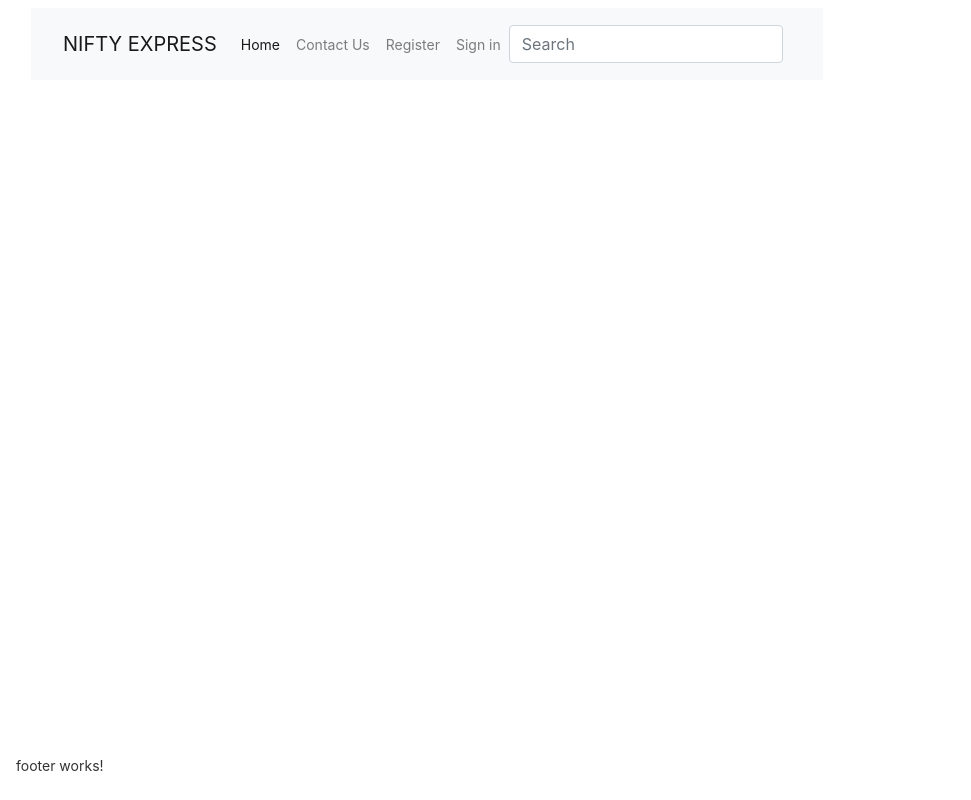
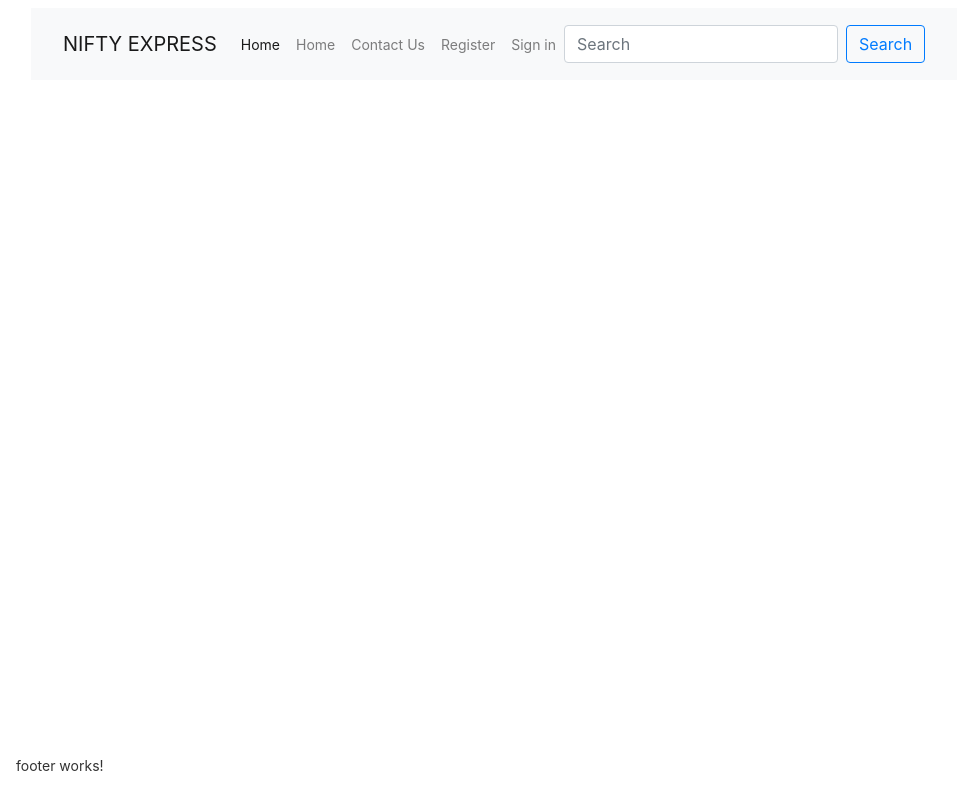
Before and after one commit to sunilshukla77/niftyexpress, an Angular app: page / in a window 1280 px wide. Shown: the whole page, without its empty margins (0-971 px from the left). Built offline with nearby package versions, Linux system fonts and the light colour scheme.

Commit message:
refactor

```diff
--- a/src/app/header/header.component.html
+++ b/src/app/header/header.component.html
@@ -14,7 +14,10 @@
     <div class="collapse navbar-collapse" id="navbarSupportedContent">
       <ul class="navbar-nav mr-auto">
         <li class="nav-item active">
-          <a class="nav-link active" aria-haspopup="true" href="#" [routerLink]="['/home']">Home</a>
+          <a class="nav-link active" aria-haspopup="true" href="#" routerLink="home">Home</a>
+        </li>
+        <li class="nav-item ">
+          <a class="nav-link " aria-haspopup="true" href="#" [routerLink]="['/home']">Home</a>
         </li>
         <li class="nav-item">
           <a class="nav-link" aria-haspopup="true" href="#" [routerLink]="['/contactus']">Contact Us</a>
@@ -30,6 +33,7 @@
     <div>
       <form class="form-inline">
         <input class="form-control mr-sm-2" type="search" placeholder="Search" aria-label="Search">
+        <button class="btn btn-outline-primary my-2 my-sm-0" type="submit">Search</button>
       </form>
     </div>
   </nav>
```
